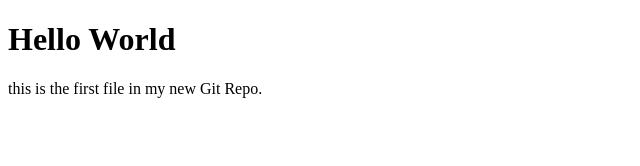
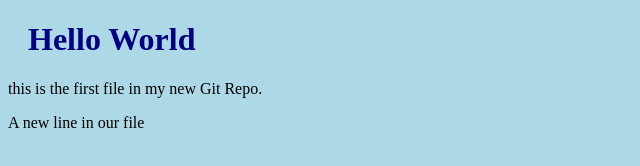
Before and after one commit to faruq6/hellp-world, a plain HTML site: page index.html in a window 1280 px wide. Shown: the whole page, without its empty margins (0-640 px from the left). Drawn offline with Linux system fonts and the light colour scheme.

Commit message:
updated index.html with a new line

```diff
--- a/index.html
+++ b/index.html
@@ -4,9 +4,11 @@
     <meta charset="UTF-8" />
     <meta name="viewport" content="width=device-width, initial-scale=1.0" />
     <title>Hello World</title>
+    <link rel="stylesheet" href="bluestyle.css" />
   </head>
   <body>
     <h1>Hello World</h1>
     <p>this is the first file in my new Git Repo.</p>
+    <p>A new line in our file</p>
   </body>
 </html>
```
